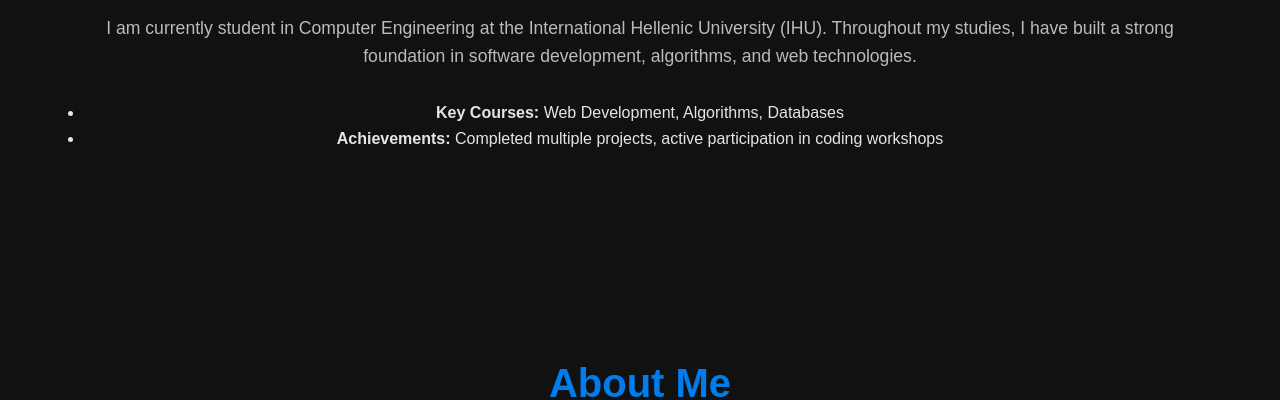
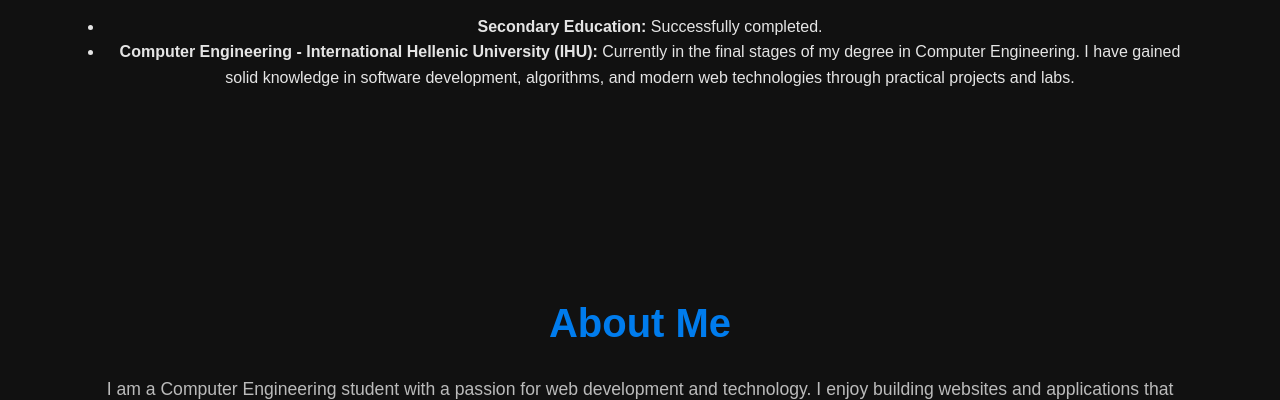
Before and after one commit to mixosf/myWebsite, a plain HTML site: page index.html in a window 1280 px wide. Shown: the part 700-1100 px from the top of the page. Drawn offline with nearby package versions, Linux system fonts and the light colour scheme.

Commit message:
Update index.html

```diff
--- a/index.html
+++ b/index.html
@@ -79,20 +79,19 @@
     <!-- Education Section -->
     <section id="education" class="intro">
        <div class="container">
-        <h2>My Education</h2>
-        <p>
-          I am currently student in Computer Engineering at the International
-          Hellenic University (IHU). Throughout my studies, I have built a
-          strong foundation in software development, algorithms, and web
-          technologies.
-        </p>
-        <ul>
+          <h2>Education</h2>
+         <ul style="list-style-type: disc; padding-left: 20px">
            <li>
-            <strong>Key Courses:</strong> Web Development, Algorithms, Databases
+              <strong>Secondary Education:</strong> Successfully completed.
            </li>
            <li>
-            <strong>Achievements:</strong> Completed multiple projects, active
-            participation in coding workshops
+              <strong
+                >Computer Engineering - International Hellenic University
+                (IHU):</strong
+              >
+              Currently in the final stages of my degree in Computer Engineering.
+              I have gained solid knowledge in software development, algorithms,
+              and modern web technologies through practical projects and labs.
            </li>
          </ul>
        </div>
```
Lines whose indentation alone changed are shown as unchanged.
